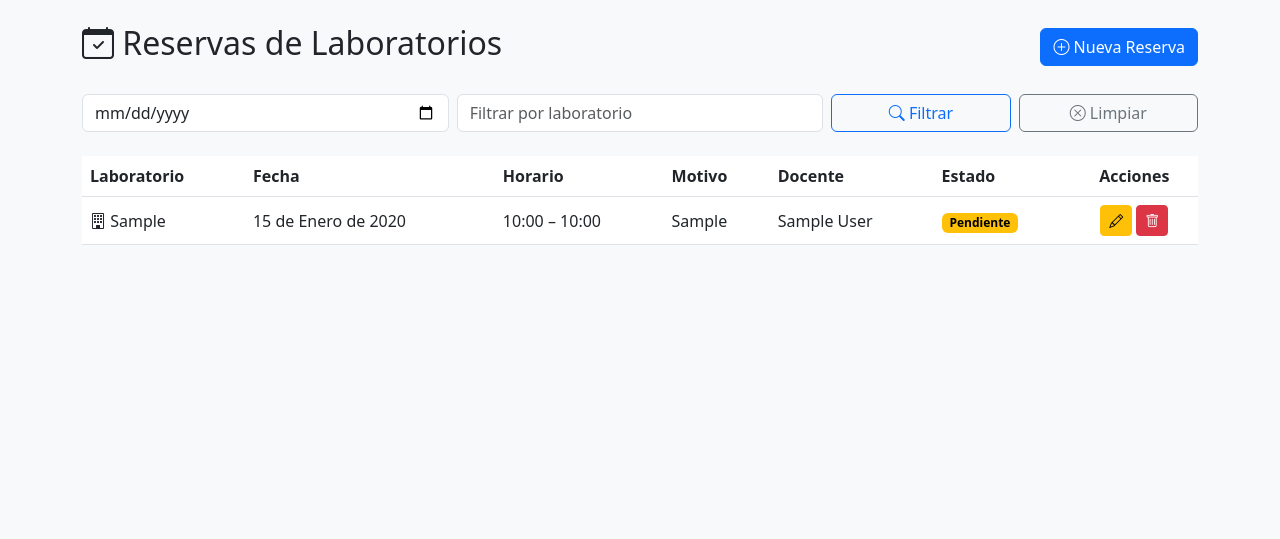
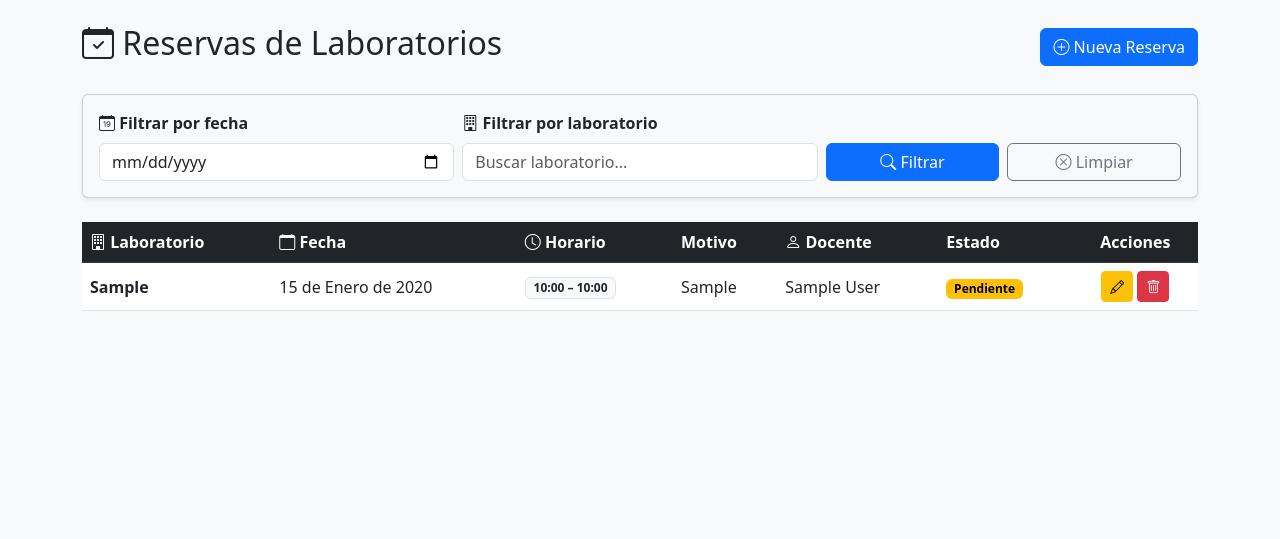
Before and after one commit to StevenInsuasti/FinalDjango, a Django app: page /reservas/ in a window 1280 px wide. Shown: the part 56-595 px from the top of the page. Run offline with Django 5.2, Linux system fonts and the light colour scheme; a user stored in the database is signed in; tables that the repository leaves empty hold one stand-in row (values such as "Sample post").

Commit message:
Implementa filtros por laboratorio

```diff
--- a/reservas_StevenInsuasti/views.py
+++ b/reservas_StevenInsuasti/views.py
@@ -70,12 +70,28 @@ class ReservaListView(LoginRequiredMixin, ListView):
         Agrega al contexto:
         - filtro_form: el formulario de filtros con los valores actuales.
         - filtro_fecha / filtro_laboratorio: valores para mantener en paginación.
+        - laboratorios_disponibles: lista de laboratorios únicos para el datalist.
         """
         ctx = super().get_context_data(**kwargs)
         ctx['filtro_form'] = self.filtro_form
         # Valores planos para construir URLs de paginación en el template
         ctx['filtro_fecha'] = self.request.GET.get('fecha', '')
         ctx['filtro_laboratorio'] = self.request.GET.get('laboratorio', '')
+        # Lista de laboratorios únicos registrados (para sugerencias en el filtro)
+        # El administrador ve todos; el docente solo los suyos
+        if self.request.user.is_staff:
+            ctx['laboratorios_disponibles'] = (
+                Reserva.objects.values_list('laboratorio', flat=True)
+                .distinct()
+                .order_by('laboratorio')
+            )
+        else:
+            ctx['laboratorios_disponibles'] = (
+                Reserva.objects.filter(usuario=self.request.user)
+                .values_list('laboratorio', flat=True)
+                .distinct()
+                .order_by('laboratorio')
+            )
         return ctx
 
 
--- a/templates/reservas/reserva_list.html
+++ b/templates/reservas/reserva_list.html
@@ -1,6 +1,6 @@
 {% extends 'base.html' %}
 
-{% block title %}Listado de Reservas{% endblock %}
+{% block title %}Listado de Reservas — Reservas Lab{% endblock %}
 
 {% block content %}
 <div class="d-flex justify-content-between align-items-center mb-4">
@@ -10,18 +10,46 @@
     </a>
 </div>
 
-<!-- Filtros -->
-<form method="get" class="row g-2 mb-4">
+<!-- ══════════════════════════════════════════
+     FORMULARIO DE FILTROS
+     Filtro por fecha (exacta) y por laboratorio (parcial).
+     Los valores se envían por GET para que sean compartibles por URL.
+     ══════════════════════════════════════════ -->
+<form method="get" class="card card-body bg-light mb-4 shadow-sm" id="form-filtros">
+    <div class="row g-2 align-items-end">
+
+        <!-- Filtro por fecha -->
         <div class="col-md-4">
-        <input type="date" name="fecha" value="{{ filtro_fecha }}"
-               class="form-control" placeholder="Filtrar por fecha">
+            <label for="{{ filtro_form.fecha.id_for_label }}" class="form-label fw-semibold">
+                <i class="bi bi-calendar-date"></i> Filtrar por fecha
+            </label>
+            {{ filtro_form.fecha }}
+            {% if filtro_form.fecha.errors %}
+            <div class="text-danger small mt-1">
+                {% for error in filtro_form.fecha.errors %}
+                <span><i class="bi bi-exclamation-circle"></i> {{ error }}</span>
+                {% endfor %}
             </div>
+            {% endif %}
+        </div>
+
+        <!-- Filtro por laboratorio con sugerencias (datalist) -->
         <div class="col-md-4">
-        <input type="text" name="laboratorio" value="{{ filtro_laboratorio }}"
-               class="form-control" placeholder="Filtrar por laboratorio">
+            <label for="{{ filtro_form.laboratorio.id_for_label }}" class="form-label fw-semibold">
+                <i class="bi bi-building"></i> Filtrar por laboratorio
+            </label>
+            {{ filtro_form.laboratorio }}
+            <!-- datalist: muestra los laboratorios existentes como sugerencias -->
+            <datalist id="laboratorios-sugeridos">
+                {% for lab in laboratorios_disponibles %}
+                <option value="{{ lab }}">
+                {% endfor %}
+            </datalist>
         </div>
+
+        <!-- Botones -->
         <div class="col-md-2">
-        <button type="submit" class="btn btn-outline-primary w-100">
+            <button type="submit" class="btn btn-primary w-100">
                 <i class="bi bi-search"></i> Filtrar
             </button>
         </div>
@@ -30,19 +58,38 @@
                 <i class="bi bi-x-circle"></i> Limpiar
             </a>
         </div>
+    </div>
+
+    <!-- Indicador de filtros activos -->
+    {% if filtro_fecha or filtro_laboratorio %}
+    <div class="mt-2">
+        <small class="text-muted">
+            <i class="bi bi-funnel-fill text-primary"></i>
+            Filtros activos:
+            {% if filtro_fecha %}
+            <span class="badge bg-primary">Fecha: {{ filtro_fecha }}</span>
+            {% endif %}
+            {% if filtro_laboratorio %}
+            <span class="badge bg-secondary">Laboratorio: {{ filtro_laboratorio }}</span>
+            {% endif %}
+        </small>
+    </div>
+    {% endif %}
 </form>
 
-<!-- Tabla de reservas -->
+<!-- ══════════════════════════════════════════
+     TABLA DE RESERVAS
+     ══════════════════════════════════════════ -->
 {% if reservas %}
 <div class="table-responsive">
     <table class="table table-hover table-reservas align-middle">
-        <thead>
+        <thead class="table-dark">
             <tr>
-                <th>Laboratorio</th>
-                <th>Fecha</th>
-                <th>Horario</th>
+                <th><i class="bi bi-building"></i> Laboratorio</th>
+                <th><i class="bi bi-calendar"></i> Fecha</th>
+                <th><i class="bi bi-clock"></i> Horario</th>
                 <th>Motivo</th>
-                {% if user.is_staff %}<th>Docente</th>{% endif %}
+                {% if user.is_staff %}<th><i class="bi bi-person"></i> Docente</th>{% endif %}
                 <th>Estado</th>
                 <th class="text-center">Acciones</th>
             </tr>
@@ -50,9 +97,13 @@
         <tbody>
             {% for reserva in reservas %}
             <tr>
-                <td><i class="bi bi-building"></i> {{ reserva.laboratorio }}</td>
+                <td><strong>{{ reserva.laboratorio }}</strong></td>
                 <td>{{ reserva.fecha }}</td>
-                <td>{{ reserva.hora_inicio }} – {{ reserva.hora_fin }}</td>
+                <td>
+                    <span class="badge bg-light text-dark border">
+                        {{ reserva.hora_inicio|time:"H:i" }} – {{ reserva.hora_fin|time:"H:i" }}
+                    </span>
+                </td>
                 <td>{{ reserva.motivo|truncatechars:50 }}</td>
                 {% if user.is_staff %}
                 <td>{{ reserva.usuario.get_full_name|default:reserva.usuario.username }}</td>
@@ -65,15 +116,15 @@
                 <td class="text-center">
                     {% if reserva.es_pendiente %}
                     <a href="{% url 'reservas:editar' reserva.pk %}"
-                       class="btn btn-sm btn-warning" title="Editar">
+                       class="btn btn-sm btn-warning" title="Editar reserva">
                         <i class="bi bi-pencil"></i>
                     </a>
                     <a href="{% url 'reservas:eliminar' reserva.pk %}"
-                       class="btn btn-sm btn-danger" title="Eliminar">
+                       class="btn btn-sm btn-danger" title="Eliminar reserva">
                         <i class="bi bi-trash"></i>
                     </a>
                     {% else %}
-                    <span class="text-muted small">Sin acciones</span>
+                    <span class="text-muted small">—</span>
                     {% endif %}
                 </td>
             </tr>
@@ -82,23 +133,27 @@
     </table>
 </div>
 
-<!-- Paginación -->
+<!-- Paginación (preserva los filtros activos en los links) -->
 {% if is_paginated %}
-<nav>
+<nav aria-label="Paginación de reservas">
     <ul class="pagination justify-content-center">
         {% if page_obj.has_previous %}
         <li class="page-item">
-            <a class="page-link" href="?page={{ page_obj.previous_page_number }}&fecha={{ filtro_fecha }}&laboratorio={{ filtro_laboratorio }}">
+            <a class="page-link"
+               href="?page={{ page_obj.previous_page_number }}&fecha={{ filtro_fecha }}&laboratorio={{ filtro_laboratorio }}">
                 &laquo; Anterior
             </a>
         </li>
         {% endif %}
         <li class="page-item disabled">
-            <span class="page-link">Página {{ page_obj.number }} de {{ page_obj.paginator.num_pages }}</span>
+            <span class="page-link">
+                Página {{ page_obj.number }} de {{ page_obj.paginator.num_pages }}
+            </span>
         </li>
         {% if page_obj.has_next %}
         <li class="page-item">
-            <a class="page-link" href="?page={{ page_obj.next_page_number }}&fecha={{ filtro_fecha }}&laboratorio={{ filtro_laboratorio }}">
+            <a class="page-link"
+               href="?page={{ page_obj.next_page_number }}&fecha={{ filtro_fecha }}&laboratorio={{ filtro_laboratorio }}">
                 Siguiente &raquo;
             </a>
         </li>
@@ -108,9 +163,33 @@
 {% endif %}
 
 {% else %}
-<div class="alert alert-info text-center">
-    <i class="bi bi-info-circle fs-4"></i>
-    <p class="mb-0 mt-2">No hay reservas registradas{% if filtro_fecha or filtro_laboratorio %} con los filtros aplicados{% endif %}.</p>
+<!-- Mensaje cuando no hay resultados -->
+<div class="alert alert-info text-center py-4">
+    <i class="bi bi-info-circle fs-3 d-block mb-2"></i>
+    {% if filtro_fecha or filtro_laboratorio %}
+        No se encontraron reservas con los filtros aplicados.
+        <br>
+        <a href="{% url 'reservas:lista' %}" class="btn btn-sm btn-outline-primary mt-2">
+            <i class="bi bi-x-circle"></i> Limpiar filtros
+        </a>
+    {% else %}
+        No hay reservas registradas aún.
+        <br>
+        <a href="{% url 'reservas:crear' %}" class="btn btn-sm btn-primary mt-2">
+            <i class="bi bi-plus-circle"></i> Crear primera reserva
+        </a>
+    {% endif %}
 </div>
 {% endif %}
+
 {% endblock %}
+
+{% block extra_js %}
+<script>
+    // Conectar el input de laboratorio con el datalist de sugerencias
+    const inputLab = document.getElementById('{{ filtro_form.laboratorio.id_for_label }}');
+    if (inputLab) {
+        inputLab.setAttribute('list', 'laboratorios-sugeridos');
+    }
+</script>
+{% endblock %}
```
Lines whose indentation alone changed are shown as unchanged.
